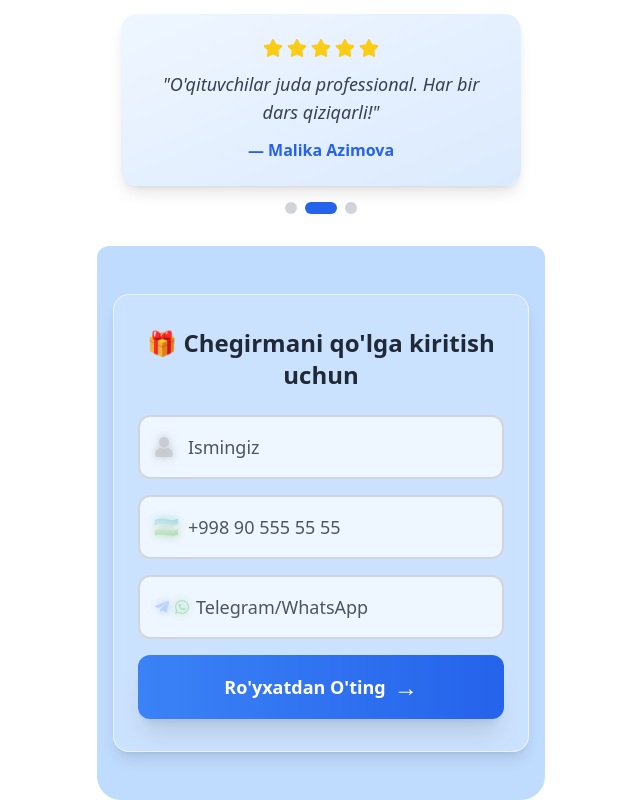
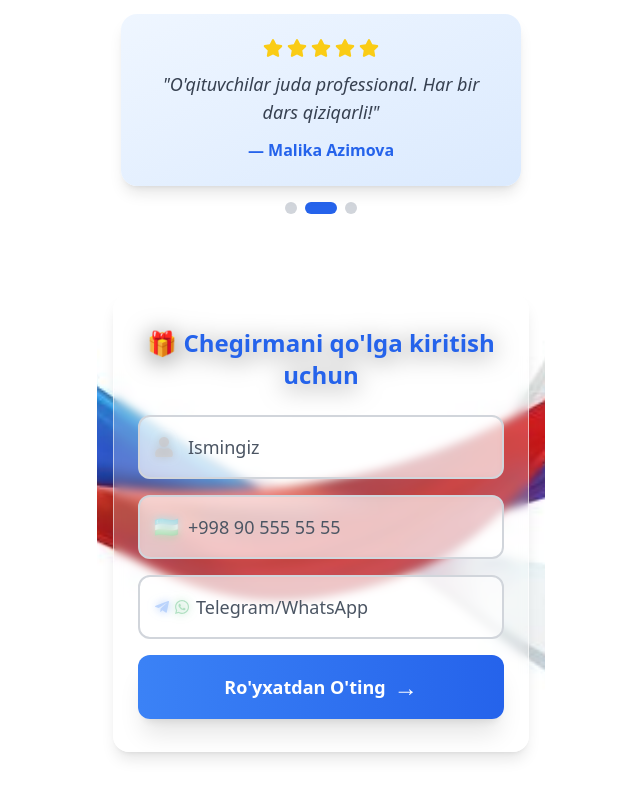
Before and after one commit to hojiakbarsobirov/ruspeak, a React (Vite) app: page / in a window 1280 px wide. Shown: the part 2040-2840 px from the top of the page, without its empty margins (319-959 px from the left). Built offline with nearby package versions, Linux system fonts and the light colour scheme.

Commit message:
Update Forms design

```diff
--- a/src/components/PremiumLandingPage.jsx
+++ b/src/components/PremiumLandingPage.jsx
@@ -538,11 +538,16 @@ const PremiumLandingPage = () => {
         </div>
 
         {/* Bottom CTA */}
-        <section className="bg-blue-200 rounded-xl py-12 px-4">
+        <section
+        style={{backgroundImage: "url('/form-background2.jpg')",
+          backgroundSize: "cover",
+          backgroundPosition: "center"
+        }}
+        className=" rounded-xl py-12 px-4">
           <div className="px-6 py-8 rounded-2xl bg-white/20 backdrop-blur-sm border border-white/60 shadow-lg">
-            <h3 className="text-2xl font-bold text-center mb-6 text-gray-800">
-              🎁 Chegirmani qo'lga kiritish uchun
-            </h3>
+           <h3 className="text-2xl font-bold text-center mb-6 text-blue-600 drop-shadow-[0_4px_12px_rgba(0,0,0,0.5)]">
+  🎁 Chegirmani qo'lga kiritish uchun
+</h3>
 
             <div className="space-y-4">
               <div className="relative">
```
Also changed, not shown: public/form-background.jpg (added), public/form-background2.jpg (added).
